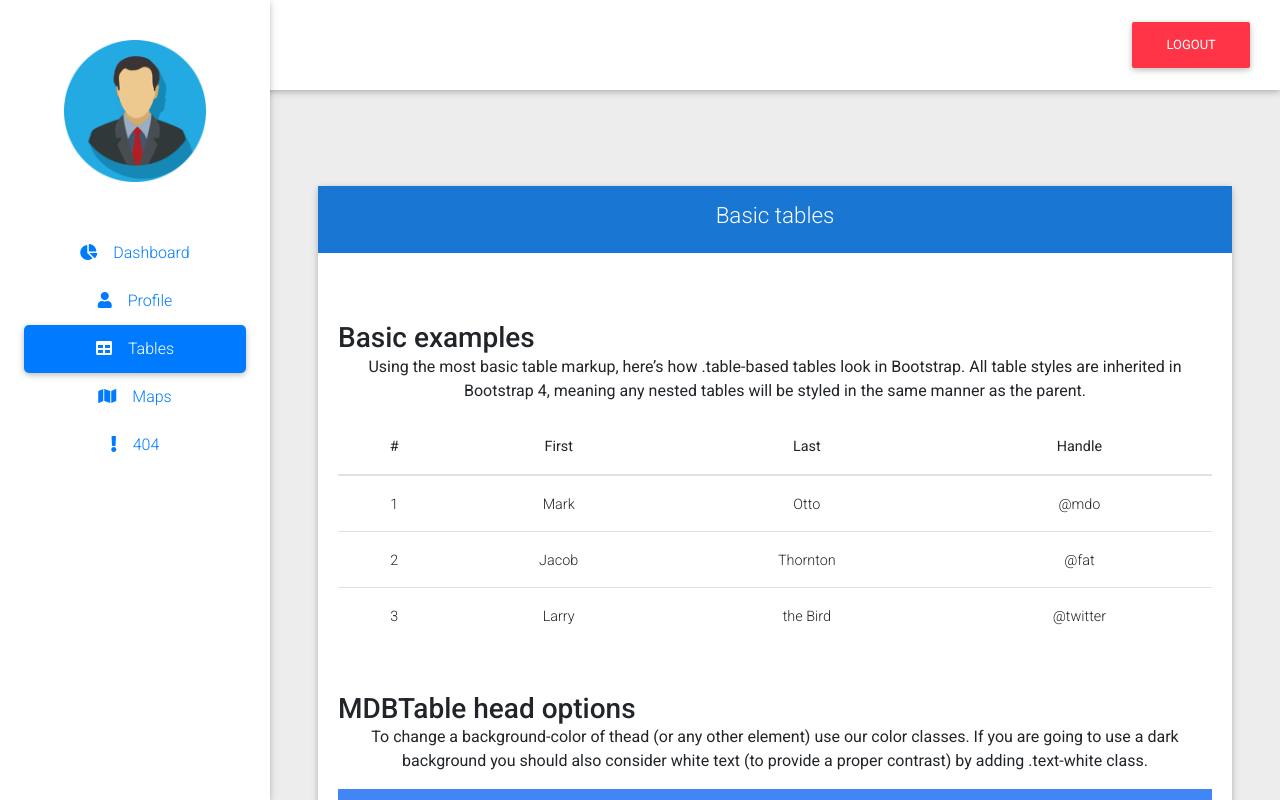
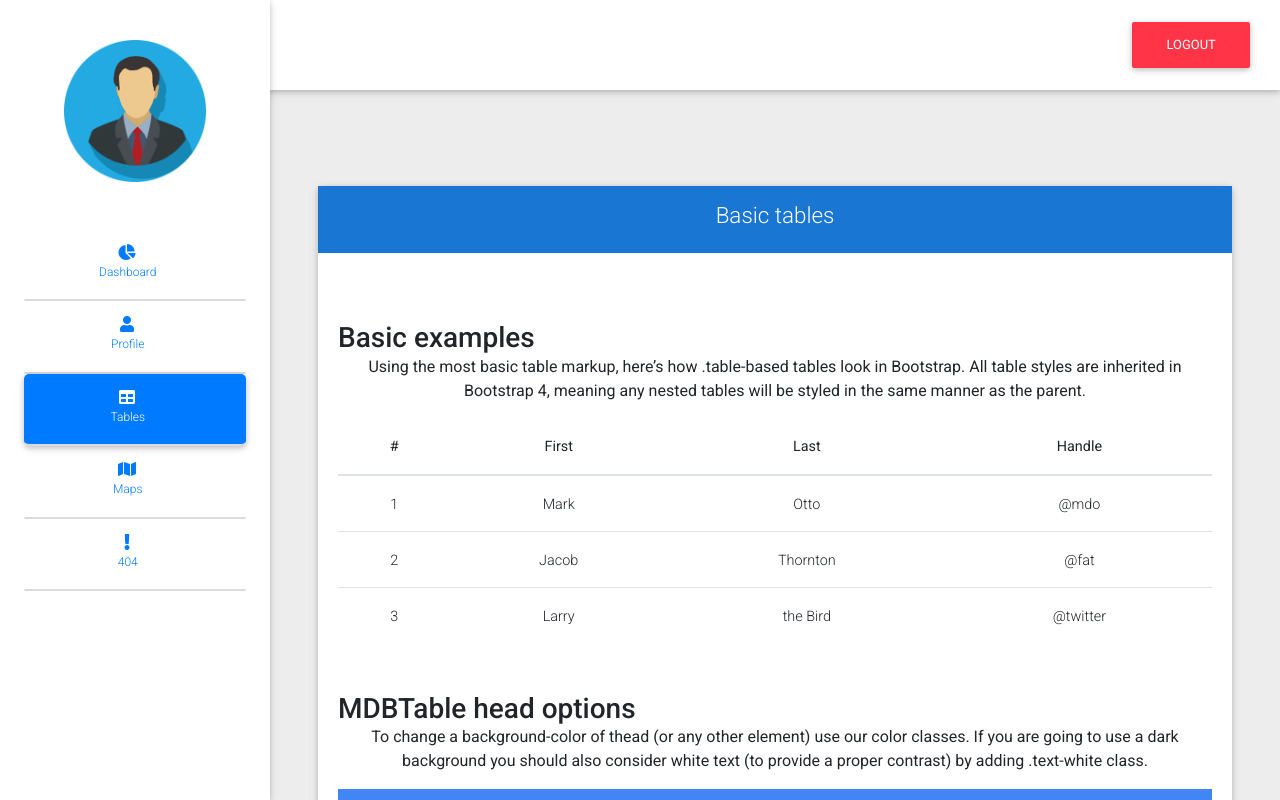
Before and after one commit to blackwolfinc/LoivaPage, a React (Create React App) app: page /admin/tabel in a window 1280 px wide. Shown: the top 800 px of the page. Built offline with nearby package versions, Linux system fonts and the light colour scheme.

Commit message:
side nav perbaikan

```diff
--- a/src/components/Admin/SideNavigation.jsx
+++ b/src/components/Admin/SideNavigation.jsx
@@ -2,46 +2,47 @@ import React from 'react';
 import logo from "../../assets/AdminAssets/img/admin.png";
 import { MDBListGroup, MDBListGroupItem, MDBIcon } from 'mdbreact';
 import { NavLink } from 'react-router-dom';
+import '../../pages/AdminPages/Admin.css'
 export const SideNavigation = () => {
     return (
-        <div className="sidebar-wrapper">
+
         <div className="sidebar-fixed position-fixed">
             <a href="#!" className="logo-wrapper waves-effect">
                 <img alt="MDB React Logo" className="img-fluid" src={logo}/>
             </a>
             <MDBListGroup className="list-group-flush">
-                <NavLink exact={true} to="/admin/home" activeClassName="activeClass">
+                <NavLink className="a-khusus" exact={true} to="/admin/home" activeClassName="activeClass">
                     <MDBListGroupItem>
                         <MDBIcon icon="chart-pie" className="mr-3"/>
-                        Dashboard
+                        <h5 className="btn-Khusus">Dashboard</h5>
                     </MDBListGroupItem>
                 </NavLink>
-                <NavLink to="/admin/profil" activeClassName="activeClass">
+                <NavLink  className="a-khusus" to="/admin/profil" activeClassName="activeClass">
                     <MDBListGroupItem>
                         <MDBIcon icon="user" className="mr-3"/>
-                        Profile
+                        <h5  className="btn-Khusus">Profile</h5>
                     </MDBListGroupItem>
                 </NavLink>
-                <NavLink to="/admin/tabel" activeClassName="activeClass">
+                <NavLink className="a-khusus"   to="/admin/tabel" activeClassName="activeClass">
                     <MDBListGroupItem>
                         <MDBIcon icon="table" className="mr-3"/>
-                        Tables
+
+                        <h5  className="btn-Khusus">Tables</h5>
                     </MDBListGroupItem>
                 </NavLink>
-                <NavLink to="/admin/maps" activeClassName="activeClass">
+                <NavLink className="a-khusus"  to="/admin/maps" activeClassName="activeClass">
                     <MDBListGroupItem>
                         <MDBIcon icon="map" className="mr-3"/>
-                        Maps
+                        <h5  className="btn-Khusus">Maps</h5>
                     </MDBListGroupItem>
                 </NavLink>
-                <NavLink to="/admin/404" activeClassName="activeClass">
+                <NavLink className="a-khusus"  to="/admin/404" activeClassName="activeClass">
                     <MDBListGroupItem>
                         <MDBIcon icon="exclamation" className="mr-3"/>
-                        404
+                        <h5  className="btn-Khusus">404</h5>
                     </MDBListGroupItem>
                 </NavLink>
             </MDBListGroup>
         </div>
-        </div>
     );
 }
--- a/src/components/Admin/TopNavigation.jsx
+++ b/src/components/Admin/TopNavigation.jsx
@@ -1,10 +1,17 @@
 import React, { Component } from 'react';
-import { MDBNavbar, MDBNavbarBrand, MDBNavbarNav, NavLink ,MDBListGroupItem, MDBNavbarToggler, MDBCollapse, MDBNavItem, MDBNavLink, MDBIcon } from 'mdbreact';
+import { MDBNavbar, MDBNavbarBrand, MDBNavbarNav, MDBBtn, NavLink ,MDBListGroupItem, MDBNavbarToggler, MDBCollapse, MDBNavItem, MDBNavLink, MDBIcon } from 'mdbreact';
 
 export class TopNavigation extends Component {
     state = {
         collapse: false
     }
+
+    sidenavToggle = sidenavId => () => {
+        const sidenavNr = `sideNav${sidenavId}`
+        this.setState({
+          [sidenavNr]: !this.state[sidenavNr]
+        });
+      };
 
     onClick = () => {
         this.setState({
@@ -35,6 +42,7 @@ export class TopNavigation extends Component {
                         </MDBNavItem>
                     </MDBNavbarNav>
                     <MDBNavbarNav right>
+
                         <MDBNavItem>
                                 <NavLink  to="/admin" activeClassName="activeClass">
                               <button className="btn btn-danger">Logout</button>
--- a/src/pages/AdminPages/Admin.css
+++ b/src/pages/AdminPages/Admin.css
@@ -8,7 +8,16 @@ body{
     text-align: left;
     background-color: #EDEDEE;
   }
-
+  .list-group-item:hover {
+    border: 2px solid black !important;
+  }
+  .list-group-item {
+    border-bottom: 2px solid rgb(218, 218, 218) !important;
+  }
+  .none {
+    display: none;
+    width: 0px;
+  }
   a{
     color: inherit;
   }
@@ -96,6 +105,11 @@ body{
     height: 70vh;
   }
 
+  .btn-Khusus {
+
+    font-size: 12px;
+    margin-left: -8%;
+  }
   .bad-gateway-row {
     margin: 0;
     position: absolute;
@@ -180,10 +194,25 @@ body{
 
   @media (max-width: 1199.98px) {
     .sidebar-fixed {
+      width: 5rem;
+    }
+
+    .list-group-item{
+      padding: 1rem 3rem 1rem 2rem !important;
+
+      margin-left: -2rem;
+    }
+
+   .a-khusus{
+
+    margin: 0.2rem;
+   }
+    .btn-Khusus {
+
       display: none;
     }
     .flexible-content {
-      padding-left: 0;
+      padding-left: 4rem;
     }
     .flexible-navbar {
       padding-left: 10px;
@@ -206,6 +235,13 @@ body{
     .card.cascading-admin-card {
       margin-top: 2.5rem;
     }
+    .flexible-content {
+      padding-left: 0rem;
+    }
+    .sidebar-fixed {
+      display: none;
+      width: 0;
+    }
 
     #breadcrumb{
       flex-direction: column;
```
Also changed, not shown: 1 other file (tests, documents, lock files or other folders).
